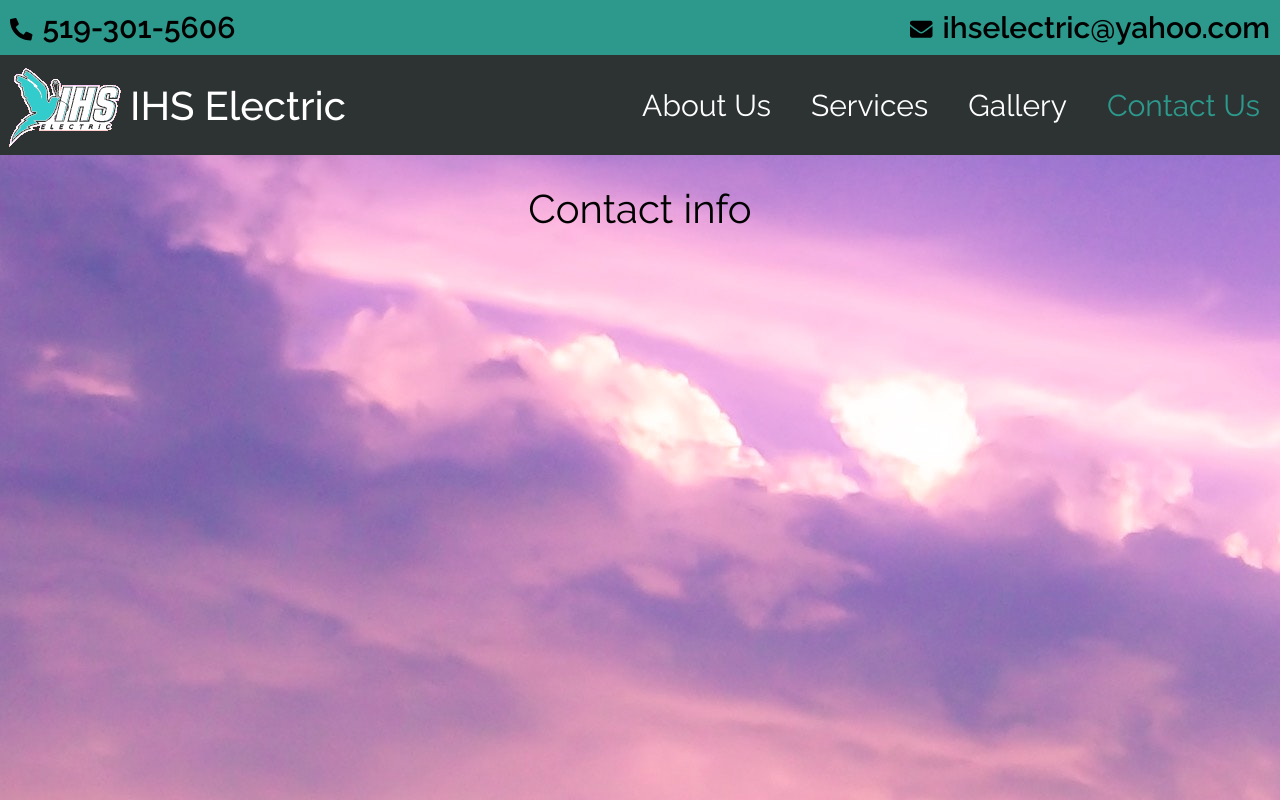
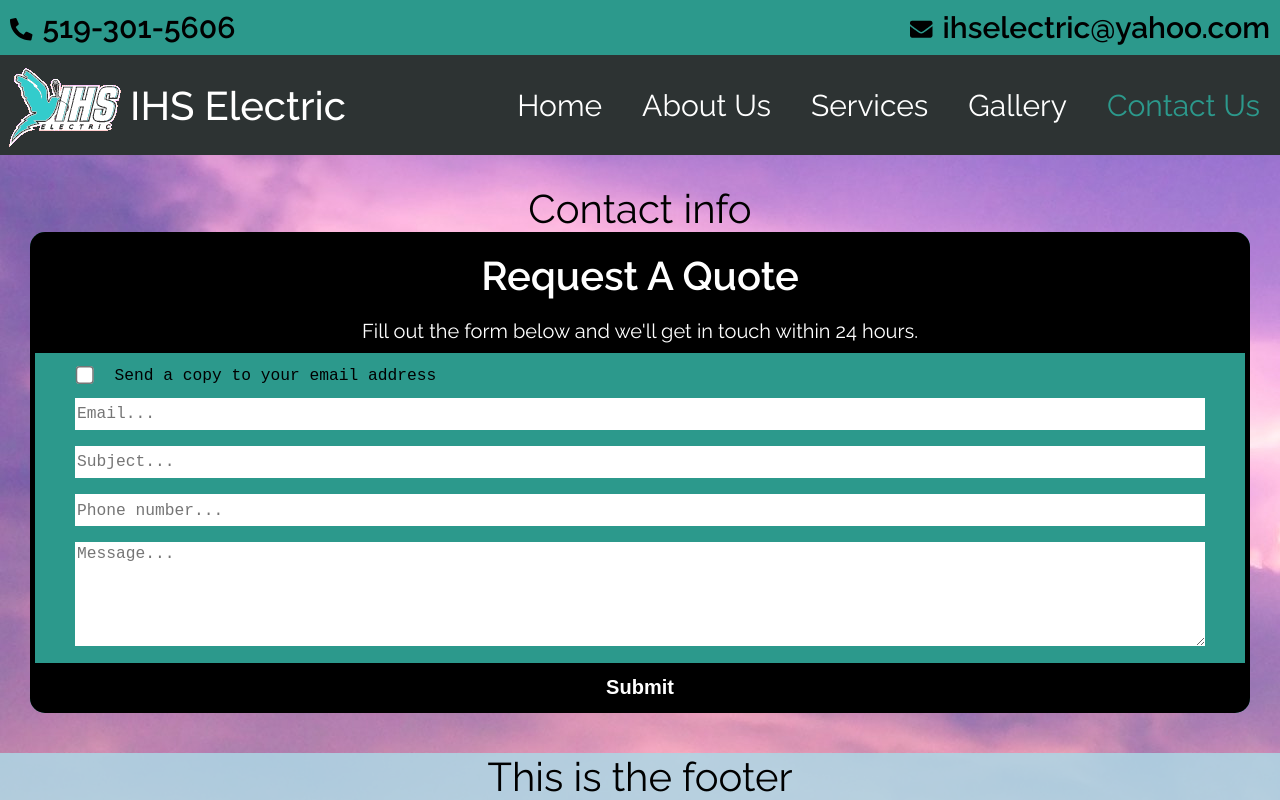
Before and after one commit to hkeward/ihselectric, a Vue app: page /contact in a window 1280 px wide. Built offline with nearby package versions, Linux system fonts and the light colour scheme.

Commit message:
Add quote request box

```diff
--- a/src/App.vue
+++ b/src/App.vue
@@ -1,18 +1,23 @@
 <template>
   <contactbar :windowWidth="windowWidth" :windowHeight="windowHeight" />
   <navbar :windowWidth="windowWidth" :windowHeight="windowHeight" />
-  <router-view id="content" />
+  <div id="content-wrapper">
+    <router-view id="content" />
+    <content-footer id="footer" />
+  </div>
 </template>
 
 <script>
 import Contactbar from "@/components/Contactbar.vue";
 import Navbar from "@/components/Navbar.vue";
+import ContentFooter from "@/components/ContentFooter.vue";
 
 export default {
   name: "App",
   components: {
     Contactbar,
     Navbar,
+    ContentFooter,
   },
   data() {
     return {
@@ -42,6 +47,10 @@ export default {
 @import (css)
   url("https://fonts.googleapis.com/css2?family=Raleway:wght@400;500;600&display=swap");
 
+html {
+  font-size: 100%;
+}
+
 #app {
   font-family: "Raleway", sans-serif;
   -webkit-font-smoothing: antialiased;
@@ -50,6 +59,20 @@ export default {
   font-size: 2.5em;
   width: 100%;
   min-width: 364px;
+  height: 100vh;
+  display: flex;
+  flex-direction: column;
+}
+
+#content-wrapper {
+  display: flex;
+  flex-direction: column;
+  height: 100vh;
+  justify-content: space-between;
+}
+
+#footer {
+  align-self: flex-end;
 }
 
 #content {
@@ -70,4 +93,8 @@ a {
 .icon_button:hover {
   cursor: pointer;
 }
+
+#footer {
+  width: 100%;
+}
 </style>
--- a/src/components/Contactbar.vue
+++ b/src/components/Contactbar.vue
@@ -27,7 +27,7 @@ export default {
 };
 </script>
 
-<style>
+<style lang="less">
 #contactbar {
   background: #2c998c;
   display: flex;
--- /dev/null
+++ b/src/components/ContentFooter.vue
@@ -0,0 +1,15 @@
+<template>
+  <div id="footer">This is the footer</div>
+</template>
+
+<script>
+export default {
+  name: "ContentFooter",
+};
+</script>
+
+<style lang="less">
+#footer {
+  background-color: rgba(173, 216, 230, 0.85);
+}
+</style>
--- /dev/null
+++ b/src/components/Emailbox.vue
@@ -0,0 +1,154 @@
+<template>
+  <div id="emailbox">
+    <div id="email_header">
+      <h4 id="quote_header_text">Request A Quote</h4>
+      <p id="quote_info">
+        Fill out the form below and we'll get in touch within 24 hours.
+      </p>
+    </div>
+    <div id="email_form">
+      <div id="copy_sender_container">
+        <input type="checkbox" id="copy_sender" v-model="copy_sender" />
+        <label for="copy_sender" class="quote"
+          >Send a copy to your email address</label
+        >
+      </div>
+      <input
+        v-model="sender_email"
+        placeholder="Email..."
+        class="quote quote_input"
+      />
+      <input
+        v-model="sender_subject"
+        placeholder="Subject..."
+        class="quote quote_input"
+      />
+      <input
+        v-model="sender_phone_number"
+        placeholder="Phone number..."
+        class="quote quote_input"
+      />
+      <textarea
+        v-model="sender_message"
+        placeholder="Message..."
+        id="sender_message"
+        class="quote quote_input"
+      />
+    </div>
+    <button id="submit_button" @click="log_message">
+      <strong>Submit</strong>
+    </button>
+  </div>
+</template>
+
+<script>
+export default {
+  name: "Emailbox",
+  data() {
+    return {
+      sender_email: "",
+      copy_sender: false,
+      sender_subject: "",
+      sender_phone_number: "",
+      sender_message: "",
+    };
+  },
+  methods: {
+    log_message() {
+      console.log(this.sender_email);
+      console.log(this.sender_subject);
+      console.log(this.sender_phone_number);
+      console.log(this.sender_message);
+    },
+  },
+};
+</script>
+
+<style lang="less">
+#emailbox {
+  border-radius: 15px;
+  background: #2c998c;
+  display: flex;
+  flex-direction: column;
+  min-width: 364px;
+}
+
+#email_header,
+#email_form,
+#submit_button {
+  border-width: 0 5px;
+  border-style: solid;
+  border-color: transparent;
+}
+
+#email_header {
+  border-radius: 15px 15px 0 0;
+  align-items: flex-start;
+  padding: 0 1em;
+  background: black;
+  color: white;
+}
+
+#quote_info {
+  font-size: 50%;
+  margin-bottom: 0.5em;
+}
+
+#email_form {
+  border-color: black;
+  display: flex;
+  flex-direction: column;
+  padding: 0 1em;
+}
+
+.quote {
+  font-family: monospace;
+  font-size: 50%;
+  text-align: left;
+}
+
+.quote_input {
+  margin: 0 0 1em 0;
+  min-height: 30px;
+  border: none;
+}
+
+#sender_message {
+  min-height: 100px;
+}
+
+#submit_button {
+  border-radius: 0 0 15px 15px;
+  padding: 0;
+  margin: 0;
+  border: none;
+  min-height: 50px;
+  background-color: black;
+  color: white;
+  font-size: 50%;
+}
+
+#submit_button:hover {
+  cursor: pointer;
+}
+
+#copy_sender_container {
+  display: flex;
+  padding: 0.2em 0;
+  align-items: center;
+}
+
+#copy_sender {
+  margin-left: 0;
+  margin-right: 1em;
+  zoom: 1.5;
+}
+
+#sender_message {
+  resize: vertical;
+}
+
+#quote_header_text {
+  margin: 0.5em 0;
+}
+</style>
--- a/src/components/Navbar.vue
+++ b/src/components/Navbar.vue
@@ -16,6 +16,11 @@
           id="hamburger_small_screen"
         >
           <font-awesome-icon icon="bars" class="link" />
+        </li>
+        <li>
+          <router-link to="/" @click="closeMenu" class="link">
+            Home
+          </router-link>
         </li>
         <li>
           <router-link to="/about" @click="closeMenu" class="link"
@@ -96,7 +101,7 @@ export default {
 };
 </script>
 
-<style>
+<style lang="less">
 #nav {
   display: flex;
   justify-content: space-between;
--- a/src/views/Contact.vue
+++ b/src/views/Contact.vue
@@ -1,9 +1,26 @@
 <template>
-  <div id="contact">Contact info</div>
+  <div>
+    <div id="contact">
+      <div>Contact info</div>
+      <emailbox />
+    </div>
+  </div>
 </template>
 
 <script>
+import Emailbox from "@/components/Emailbox.vue";
+
 export default {
   name: "Contact",
+  components: { Emailbox },
 };
 </script>
+
+<style scoped>
+#contact {
+  display: flex;
+  flex-wrap: wrap;
+  flex-direction: column;
+  justify-content: space-between;
+}
+</style>
--- a/src/views/Home.vue
+++ b/src/views/Home.vue
@@ -1,17 +1,59 @@
 <template>
-  <div class="home">
-    <img
-      src="~@/assets/dave.jpg"
-      style="border-radius: 50%; max-width: 320px"
-    />
-    <br />
-    Master electrician Dave Schwartzentruber is here to
-    <strong>wire you up!</strong>
+  <div>
+    <div id="bio_container">
+      <div id="bio">
+        <img
+          src="~@/assets/dave.jpg"
+          style="border-radius: 50%; max-width: 320px"
+        />
+        <br />
+        Master electrician <strong>Dave Schwartzentruber</strong> can keep you
+        wired!
+      </div>
+    </div>
+
+    <div id="emailbox_container">
+      <emailbox id="emailbox" />
+    </div>
   </div>
 </template>
 
 <script>
+import Emailbox from "@/components/Emailbox.vue";
+
 export default {
   name: "Home",
+  components: {
+    Emailbox,
+  },
 };
 </script>
+
+<style scoped lang="less">
+#content {
+  display: flex;
+  flex-wrap: wrap;
+  justify-content: space-between;
+  align-items: stretch;
+}
+
+#bio_container {
+  flex: 65%;
+}
+
+#bio {
+  margin-right: 50px;
+  margin-bottom: 50px;
+}
+
+#emailbox_container {
+  display: flex;
+  align-items: flex-start;
+  justify-content: center;
+  flex: 35%;
+}
+
+#emailbox {
+  flex-grow: 1;
+}
+</style>
```
